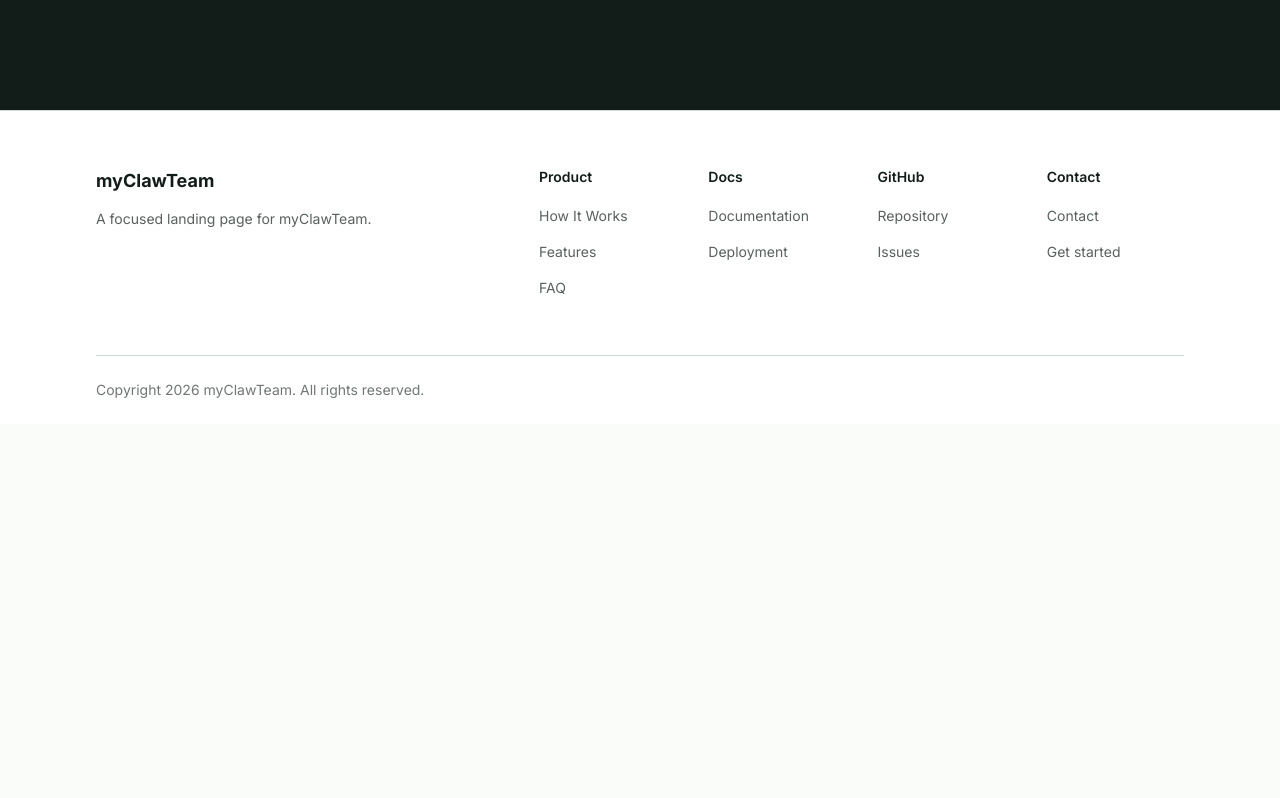
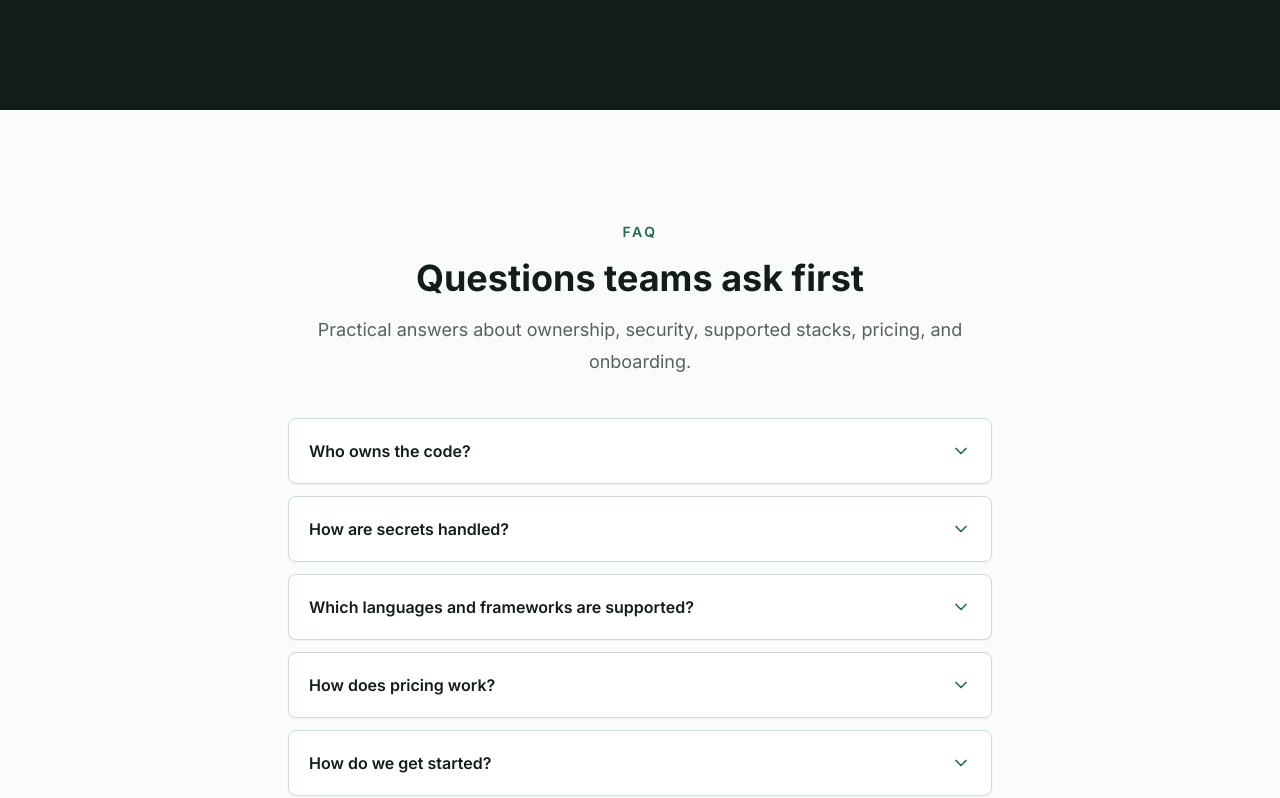
Before and after one commit to mtplayground/alex-0d18-test-12, a Next.js app: page / in a window 1280 px wide. Shown: the part 3111-3909 px from the top of the page. Before the commit the page ends 3535 px from the top, so only its background shows below. Built offline with nearby package versions, Linux system fonts and the light colour scheme; no server answers.

Commit message:
feat: Implement FAQ section

```diff
--- a/app/page.tsx
+++ b/app/page.tsx
@@ -1,4 +1,5 @@
 import { Differentiators } from "@/components/sections/Differentiators";
+import { FAQ } from "@/components/sections/FAQ";
 import { Features } from "@/components/sections/Features";
 import { Hero } from "@/components/sections/Hero";
 import { HowItWorks } from "@/components/sections/HowItWorks";
@@ -11,6 +12,7 @@ export default function Home() {
       <HowItWorks content={landingContent.howItWorks} />
       <Features content={landingContent.features} />
       <Differentiators content={landingContent.differentiators} />
+      <FAQ content={landingContent.faq} />
     </main>
   );
 }
--- /dev/null
+++ b/components/sections/FAQ.tsx
@@ -0,0 +1,47 @@
+import { ChevronDown } from "lucide-react";
+import { Container, Section } from "@/components/ui";
+import type { FaqContent } from "@/content/landing";
+
+export type FAQProps = {
+  content: FaqContent;
+};
+
+export function FAQ({ content }: FAQProps) {
+  return (
+    <Section className="bg-background" id={content.id} spacing="lg">
+      <Container size="sm">
+        <div className="text-center">
+          <p className="text-sm font-semibold uppercase tracking-[0.18em] text-brand-700">
+            {content.eyebrow}
+          </p>
+          <h2 className="mt-4 text-3xl font-bold leading-tight text-foreground sm:text-4xl">
+            {content.title}
+          </h2>
+          <p className="mt-4 text-base leading-7 text-foreground/70 sm:text-lg sm:leading-8">
+            {content.description}
+          </p>
+        </div>
+
+        <div className="mt-10 space-y-3">
+          {content.entries.map((entry) => (
+            <details
+              className="group rounded-lg border border-border bg-surface p-5 shadow-sm shadow-foreground/5"
+              key={entry.question}
+            >
+              <summary className="flex cursor-pointer list-none items-center justify-between gap-4 text-left text-base font-semibold text-foreground [&::-webkit-details-marker]:hidden">
+                <span>{entry.question}</span>
+                <ChevronDown
+                  aria-hidden="true"
+                  className="h-5 w-5 shrink-0 text-brand-700 transition-transform group-open:rotate-180"
+                />
+              </summary>
+              <p className="mt-4 text-sm leading-6 text-foreground/70">
+                {entry.answer}
+              </p>
+            </details>
+          ))}
+        </div>
+      </Container>
+    </Section>
+  );
+}
```
